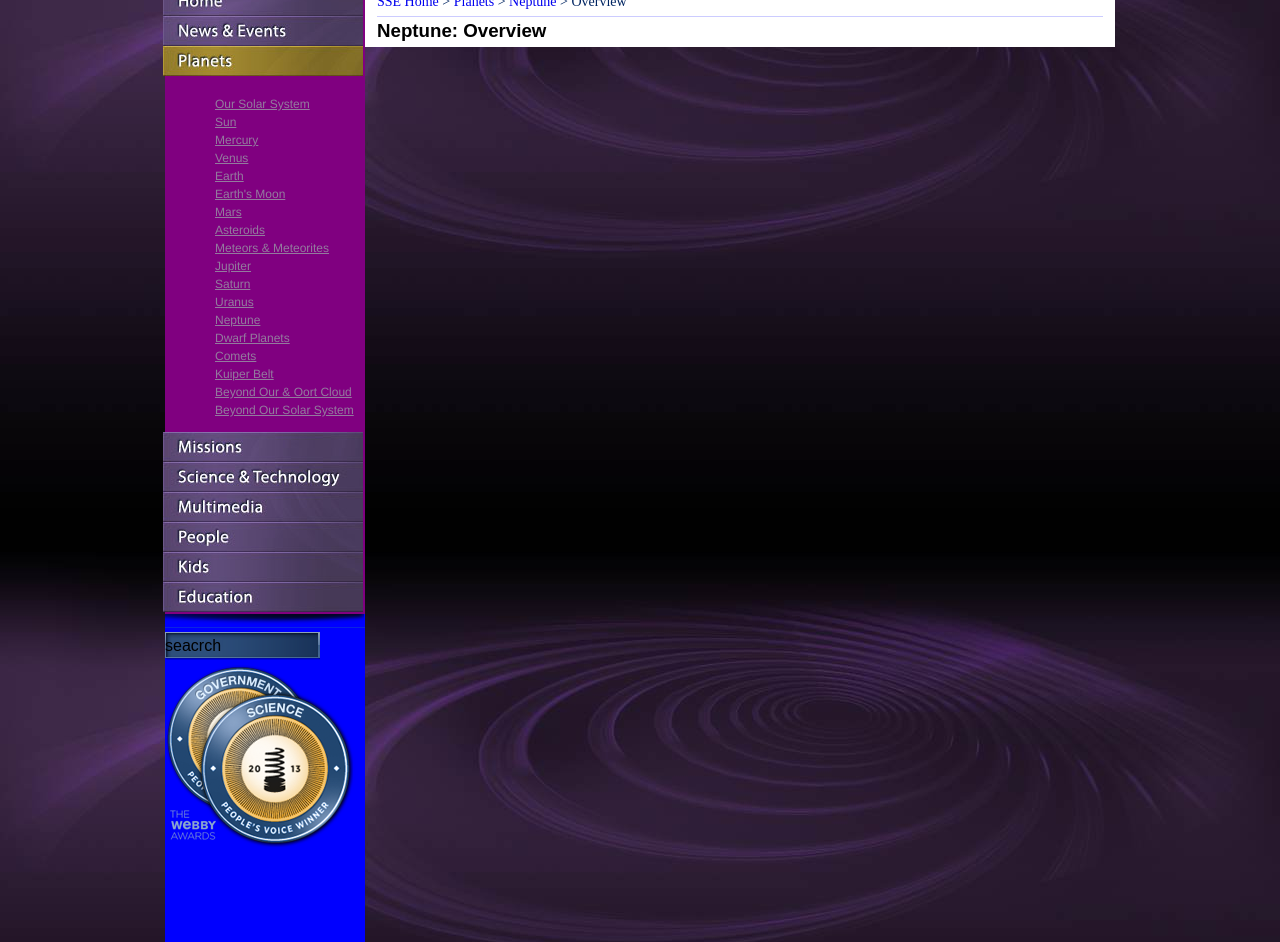
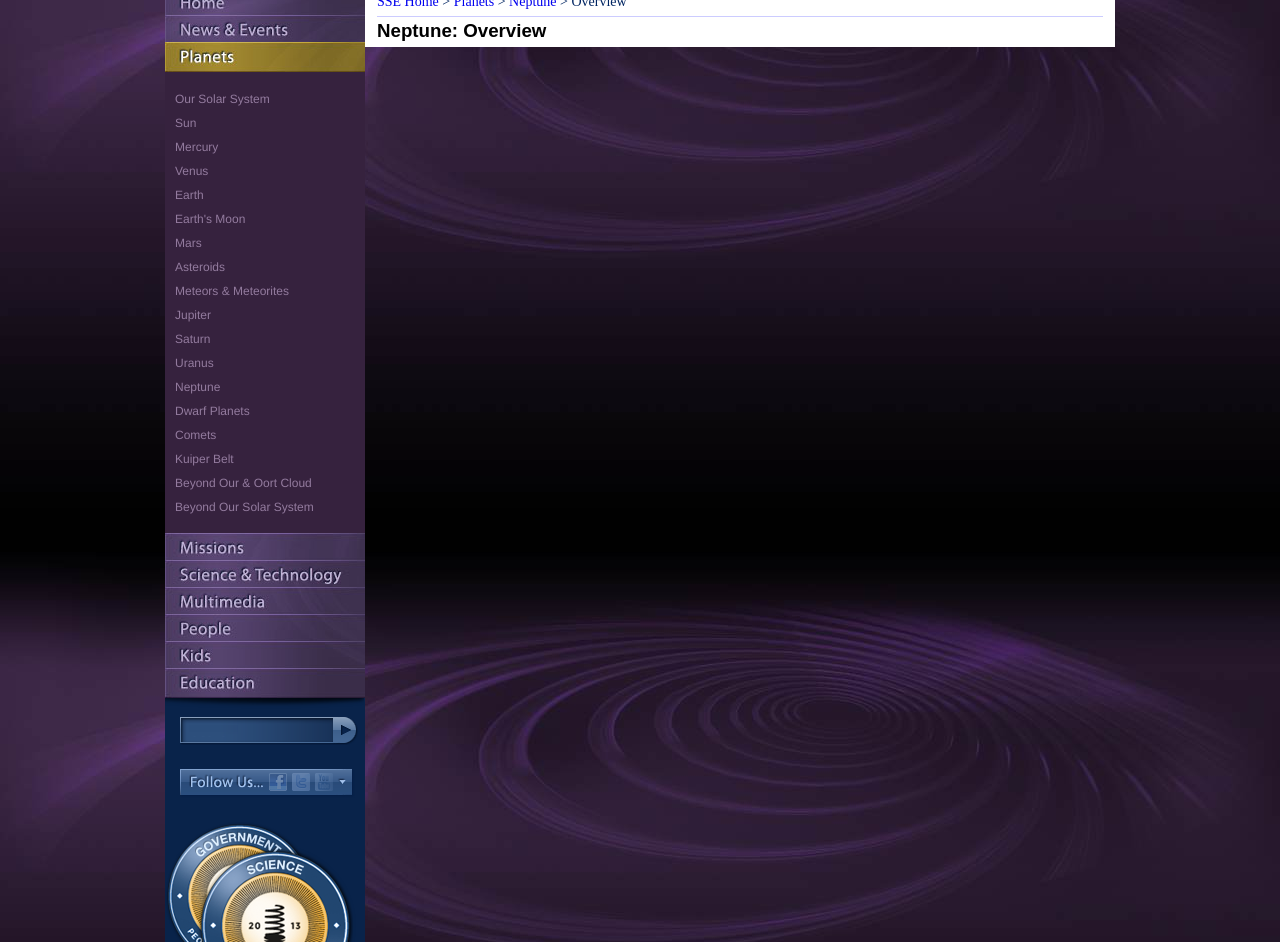
Before and after one commit to LeahStevens/Neptune, a plain HTML site: page index.html in a window 1280 px wide. Shown: the part 164-1106 px from the top of the page. Drawn offline with Linux system fonts and the light colour scheme.

Commit message:
left nav update

```diff
--- a/css/style.css
+++ b/css/style.css
@@ -50,59 +50,95 @@ body {
 }
 
 /* left nav */
+/* left nav */
+/* left nav */
 .rleft_nav
 {
-  background-color: purple;
+
+  margin: 1.5px 0px 2px 0px;
+  background-color: #36223E;
   width: 200px;
   height: auto;
   float: left;
 }
 
+
 .rnav_buttons > a img
 {
-
-  margin: -2px;
+  margin: -2px 0px -5px 0px;
 }
-
 
 li
 {
+
   list-style: none;
   right: 10px;
 }
 
-.rleft_nav_sub > ul > li > a
+.rleft_nav_sub > ul > li
+ {
+  color: #937B9E;
+  font-size: 12px;
+  margin: 0px 0px 0px -50px;
+  font-family:Helvetica,Arial,sans-serif;
+  text-align: left;
+  padding: 5px;
+}
+
+li > a
 {
+  color:#937B9E;
+  text-align: left;
+  text-decoration: none;
+  padding: 0px 15px;
+}
 
-font-size: 12px;
-padding: 10px;
-font-family:Helvetica,Arial,sans-serif;
-text-align: left;
-color:rgb(147, 123, 158);
-padding: 10px;
+a:hover
+{
+  color:  white;
 }
 
 .rnav_bottom
 {
-
+  margin:0px 0px 0px 0px;
   width: 200px;
   height: 600px;
   float: left;
   background-image: url(../images/leftnav_bottomshadow.png);
   background-repeat: no-repeat;
-  background-color: blue;
+  background-color: #09234A;
+}
 
+#shadow
+{
+  bottom: 10px;
+}
+
+.rnav_bottom
+{
+  color: white;
 }
 
 .rsearchbox
 {
-
+  margin: 20px 15px;
   background-image:url(../images/leftnav_searchbox_bg.png);
   background-repeat: no-repeat;
   height: 28px;
   padding-top: 5px !important;
   width: 155px;
+  z-index: auto;
+}
 
+#searchoff
+{
+  margin-left: 170px;
+  margin-top: -53px;
+}
+
+#follow
+{
+  margin:20px 15px;
 }
 
 .webby
--- a/index.html
+++ b/index.html
@@ -29,8 +29,8 @@
 <div class="rleft_nav">
 
             <section class="rnav_buttons">
-                <a href="#"><img src="images/leftnav_home_on.jpg" alt="bg"></a>
-                <a href="#"><img src="images/leftnav_news_on.jpg" alt="bg"></a>
+                <a href="#"><img src="images/leftnav_home_off.jpg" alt="bg"></a>
+                <a href="#"><img src="images/leftnav_news_off.jpg" alt="bg"></a>
                 <a href="#"><img src="images/leftnav_planets_sel.jpg" alt="bg"></a>
             </section>
 
@@ -59,22 +59,27 @@
 
 
     <section class="rnav_buttons">
-      <a href="#"><img src="images/leftnav_missions_on.jpg" alt="bg"></a>
-      <a href="#"><img src="images/leftnav_scitech_on.jpg" alt="bg"></a>
-      <a href="#"><img src="images/leftnav_multimedia_on.jpg" alt="bg"></a>
-      <a href="#"><img src="images/leftnav_people_on.jpg" alt="bg"></a>
-      <a href="#"><img src="images/leftnav_kids_on.jpg" alt="bg"></a>
-      <a href="#"><img src="images/leftnav_educ_on.jpg" alt="bg"></a>
+      <a href="#"><img src="images/leftnav_missions_off.jpg" alt="bg"></a>
+      <a href="#"><img src="images/leftnav_scitech_off.jpg" alt="bg"></a>
+      <a href="#"><img src="images/leftnav_multimedia_off.jpg" alt="bg"></a>
+      <a href="#"><img src="images/leftnav_people_off.jpg" alt="bg"></a>
+      <a href="#"><img src="images/leftnav_kids_off.jpg" alt="bg"></a>
+      <a href="#"><img src="images/leftnav_educ_off.jpg" alt="bg"></a>
     </section>
 
 
-      <div class="rnav_bottom">
-        <img src="images/leftnav_bg.png">
 
-        <div class="rsearchbox">seacrch</div>
 
-  <div class="webby"><a href="#"><img src="images/webby-bug-double.png"></a></div>
-</div>
+     <div class="rnav_bottom">
+        <div class="rsearchbox"></div>
+        <div id="searchoff"><img src="images/leftnav_searchbox_submit_off.png" alt="search"></div>
+        <div id="follow"><img src="images/followus_off.png" alt=""></div>
+
+<div class="webby"><a href="#"><img src="images/webby-bug-double.png"></a></div>
+
+      </div>
+
+<div id="shadow"><img src="images/border_footerbottomshadow.png" alt=""></div>
 </div>
 
 
```
Also changed, not shown: images/border_footerbottomshadow.png (added), images/border_footerleftshadow.png (added), images/followus_off.png (added), images/leftnav_bottomshadowlight.png (added), images/leftnav_educ_off.jpg (added), images/leftnav_home_off.jpg (added), images/leftnav_kids_off.jpg (added), images/leftnav_missions_off.jpg (added), images/leftnav_multimedia_off.jpg (added), images/leftnav_news_off.jpg (added), images/leftnav_people_off.jpg (added), images/leftnav_planets_off.jpg (added), images/leftnav_scitech_off.jpg (added), images/leftnav_searchbox_submit_off.png (added), 1 more files.
